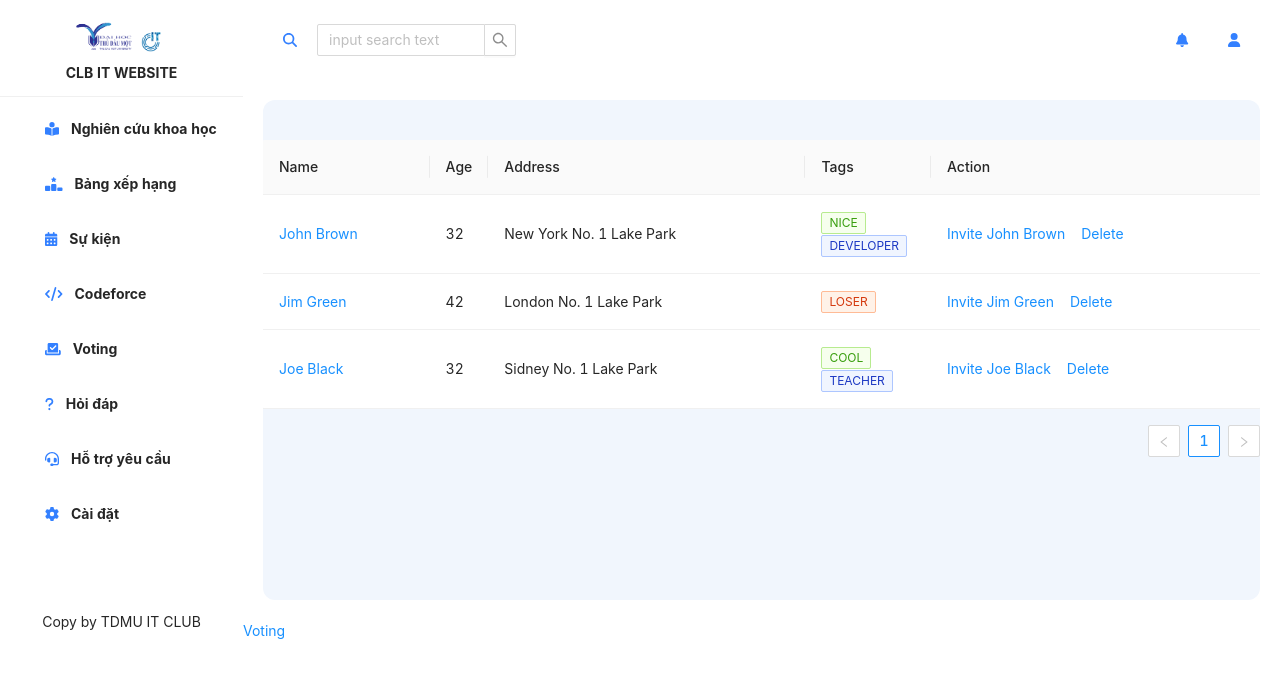
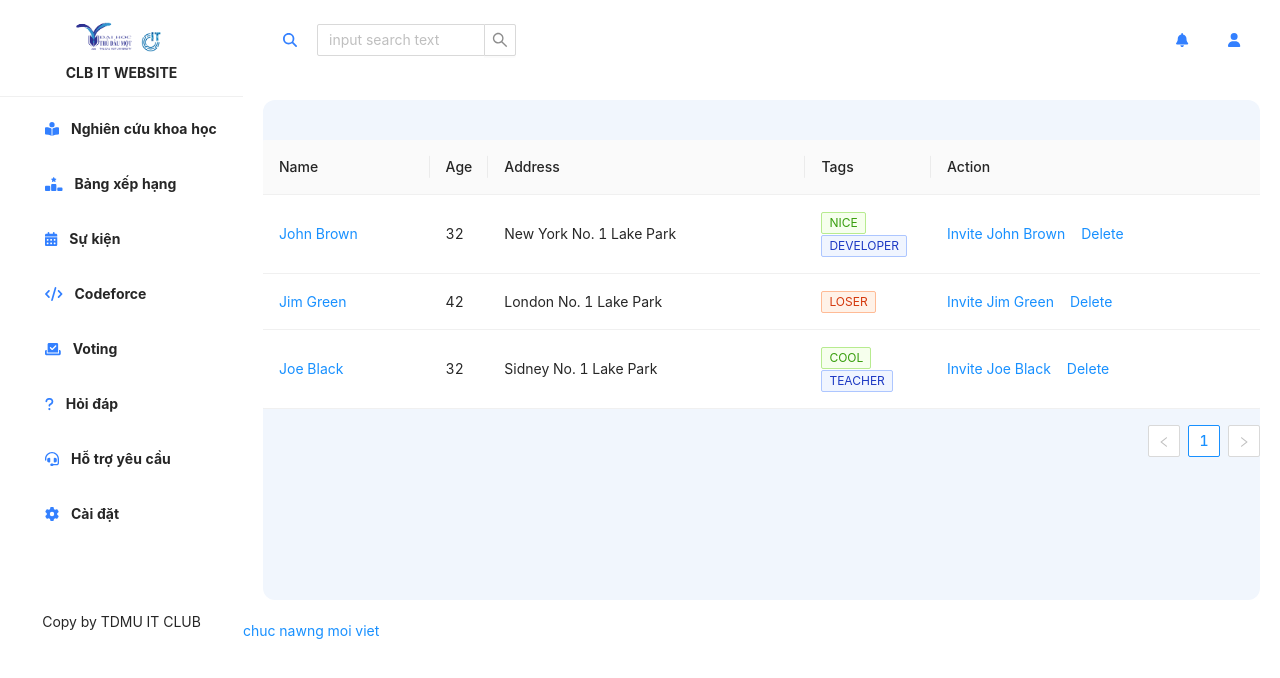
Before and after one commit to minhtriet2903/TDMU_ITCLUB_WEB, a Next.js app: page /Admin in a window 1280 px wide. Shown: the top 678 px of the page. Built offline with nearby package versions, Linux system fonts and the light colour scheme.

Commit message:
commit chuc nang xoa item

```diff
--- a/pages/Admin/index.js
+++ b/pages/Admin/index.js
@@ -118,7 +118,7 @@ export default function Article() {
         </div>
         <Link href={"/Voting"}>
           <a>
-            <button>Voting</button>
+            <button>chuc nawng moi viet</button>
           </a>
         </Link>
       </div>
--- a/pages/LandingPage.js
+++ b/pages/LandingPage.js
@@ -6,10 +6,15 @@ import { Slide } from "react-slideshow-image";
 import "react-slideshow-image/dist/styles.css";
 import Meta from "antd/lib/card/Meta";
 import NavBar from "../src/components/NavBar";
+import Link from "next/link";
 
 const images = ["/a.jpg", "/b.jpg", "/c.jpg"];
 
 const Landing = () => {
+  const handleClickArticle = () => {
+    console.log(1);
+  };
+
   return (
     <div>
       <NavBar></NavBar>
@@ -45,7 +50,11 @@ const Landing = () => {
       <div className="mt-10 font-bold text-2xl text-center">
         CÁC HOẠT ĐỘNG NỔI BẬT
       </div>
-      <div className="flex justify-center">
+      <Link href={"https://reactjs.org/docs/hooks-state.html"}>
+        <div
+          className="flex justify-center cursor-pointer"
+          onClick={handleClickArticle}
+        >
           <div className="flex justify-center mt-5 w-3/5">
             <Card
               style={{
@@ -81,6 +90,7 @@ const Landing = () => {
             </Card>
           </div>
         </div>
+      </Link>
       <div className="mt-10 font-bold text-2xl text-center">
         CÁC DỰ ÁN NGHIÊN CỨU KHOA HỌC
       </div>
```
Also changed, not shown: 1 other file (tests, documents, lock files or other folders). Lines whose indentation alone changed are shown as unchanged.
